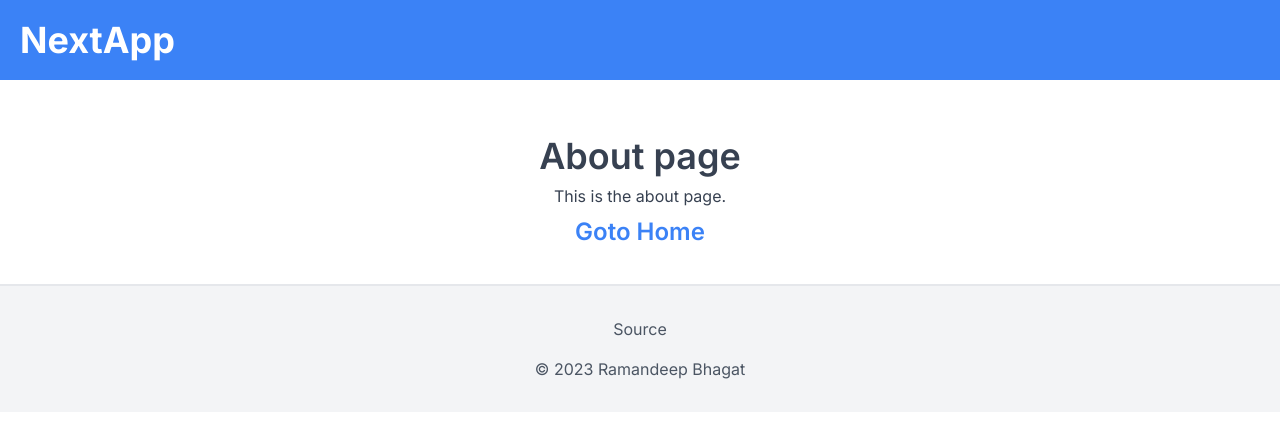
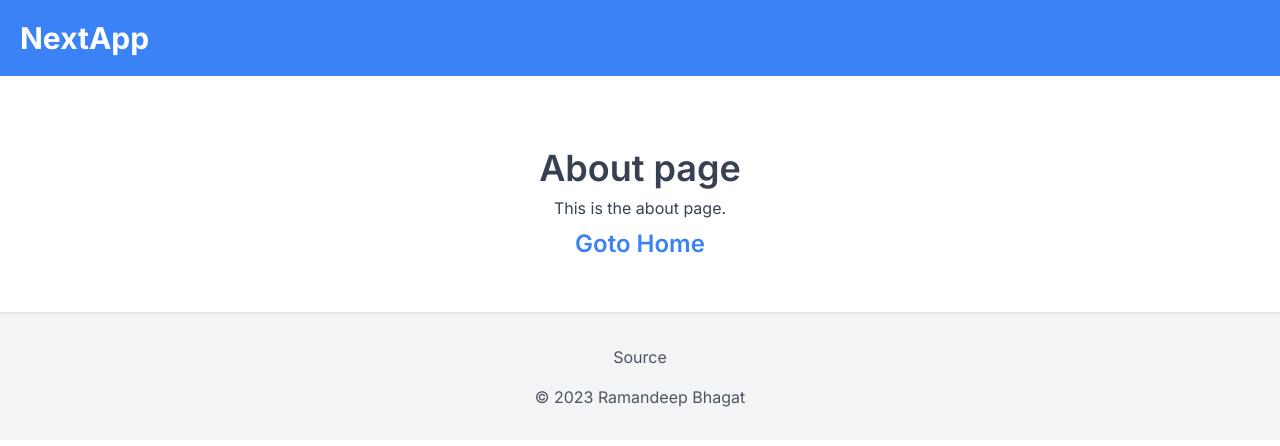
Before and after one commit to rdbhagat999/nextapp, a Next.js app: page /about in a window 1280 px wide. Shown: the top 446 px of the page. Built offline with nearby package versions, Linux system fonts and the light colour scheme.

Commit message:
fixes seach ui

```diff
--- a/src/app/head.tsx
+++ b/src/app/head.tsx
@@ -3,6 +3,7 @@ import DefaultTags from "./DefaultTags";
 export default function Head({ params }: { params: { slug: string } }) {
   return (
     <>
+      <link rel="preconnect" href="https://products-nextjs.vercel.app" />
       <DefaultTags />
       <title>Next App</title>
       <meta name="description" content="Generated by create next app" />
--- a/src/app/layout.tsx
+++ b/src/app/layout.tsx
@@ -19,7 +19,9 @@ export default function RootLayout({
       <head />
       <body>
         <Header />
-        {children}
+        <main className="text-center mx-auto text-gray-700 p-4">
+          {children}
+        </main>
         <Footer />
       </body>
     </html>
--- a/src/app/page.tsx
+++ b/src/app/page.tsx
@@ -16,7 +16,6 @@ export default async function Home({
   const { products, query } = await getProducts(q, page);
 
   return (
-    <main className="text-center mx-auto text-gray-700 p-4">
       <section>
         <SearchForm query={query} />
 
@@ -28,6 +27,5 @@ export default async function Home({
           ))}
         </ul>
       </section>
-    </main>
   );
 }
--- a/src/app/products/[id]/page.tsx
+++ b/src/app/products/[id]/page.tsx
@@ -38,6 +38,7 @@ export default async function ProductPage({
           width={500}
           height={500}
           loading="eager"
+          fetch-priority="high"
           className="w-full object-cover h-90"
         />
         <section>
--- a/src/components/Header.tsx
+++ b/src/components/Header.tsx
@@ -1,12 +1,11 @@
 import Link from "next/link";
-import Image from "next/image";
 import site from "../utils/site";
 
 export default function Header() {
   return (
     <header className="p-5 bg-blue-500 text-white mb-5 flex">
       <Link href="/" className="flex-shrink font-bold">
-        <h1 className="text-2xl md:text-4xl">{site.title}</h1>
+        <h1 className="text-2xl md:text-3xl">{site.title}</h1>
       </Link>
     </header>
   );
--- a/src/components/SearchForm.tsx
+++ b/src/components/SearchForm.tsx
@@ -1,6 +1,6 @@
 export default function SearchForm({ query }: { query: string }) {
   return (
-    <form className="flex w-full gap-2">
+    <form className="flex justify-center items-center w-full gap-2">
       <input
         type="search"
         name="q"
@@ -11,7 +11,7 @@ export default function SearchForm({ query }: { query: string }) {
       />
       <button
         type="submit"
-        className="inline-flex items-center py-1.5 border border-transparent text-sm font-medium rounded shadow-sm text-white bg-blue-600 hover:bg-blue-700 focus:outline-none focus:ring-2 focus:ring-offset-2 focus:ring-blue-500 px-10"
+        className="inline-flex items-center mt-1 py-1.5 border border-transparent text-sm font-medium rounded shadow-sm text-white bg-blue-600 hover:bg-blue-700 focus:outline-none focus:ring-2 focus:ring-offset-2 focus:ring-blue-500 px-10"
       >
         Search
       </button>
--- a/src/components/SeoElement.tsx
+++ b/src/components/SeoElement.tsx
@@ -8,6 +8,7 @@ export type HeadProps = {
 export default function SeoElement({ ...props }: HeadProps) {
   return (
     <>
+      <link rel="preload" as="image" href={props?.image} />
       {/* Primary Meta Tags */}
       <title>{props?.title}</title>
 
```
